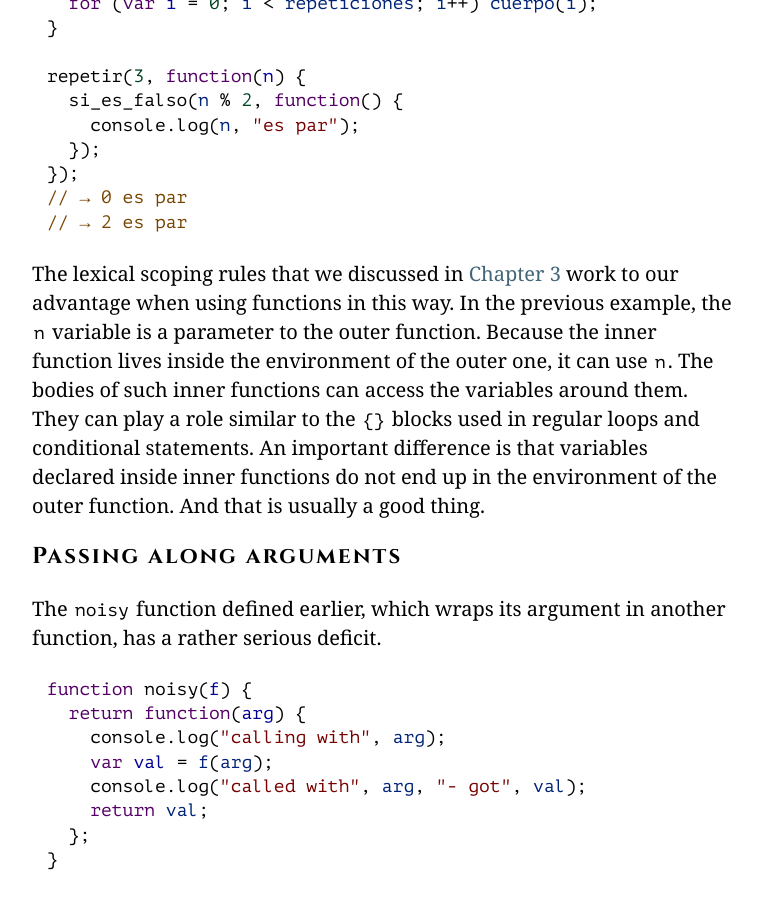
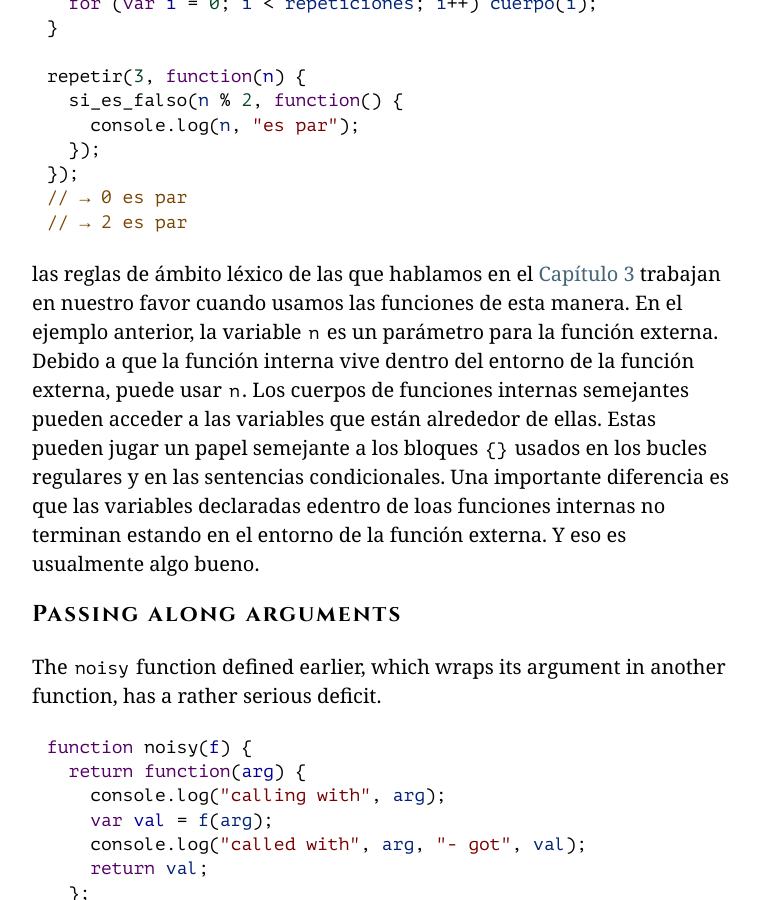
Before and after one commit to hectorip/Eloquent-JavaScript-ES-online, a Jekyll site: the page chapters/05_higher_order.html, which Jekyll copies as it is, in a window 1280 px wide and 900 px high, scrolled down 6090 px. Shown: the whole window, without its empty margins (258-1020 px from the left). Built offline with Jekyll 4.4.1, drawn with Linux system fonts in a browser that asks for light colours; nearby versions of some CDN libraries; library files that are not in the unit come from our copies.

Commit message:
Ámbito léxico en funciones anidadas

```diff
--- a/chapters/05_higher_order.html
+++ b/chapters/05_higher_order.html
@@ -241,16 +241,17 @@ Por ejemplo, puedes tener funciones que creen nuevas funciones.</p>
 });
 <span class="cm-comment">// → 0 es par</span>
 <span class="cm-comment">// → 2 es par</span></pre>
-<p><a class=p_ident id="p_i6rGSdWQvz" href="#p_i6rGSdWQvz"></a>The lexical scoping
-rules that we discussed in <a href="03_functions.html#scoping">Chapter 3</a>
-work to our advantage when using functions in this way. In the previous example, the <code>n</code> variable is a parameter to the outer function.
-Because the inner function lives inside the environment of the outer
-one, it can use <code>n</code>. The bodies of such inner functions can access the
-variables around them. They can play a role similar to the <code>{}</code> blocks
-used in regular loops and conditional statements. An important
-difference is that variables declared inside inner functions do not
-end up in the environment of the outer function. And that is usually a
-good thing.</p>
+<p><a class=p_ident id="p_MhpG45TzHU" href="#p_MhpG45TzHU"></a>las reglas
+de ámbito léxico de las que hablamos en el <a href="03_functions.html#scoping">Capítulo 3</a>
+trabajan en nuestro favor cuando usamos las funciones de esta manera. En el ejemplo anterior,
+la variable <code>n</code> es un parámetro para la función externa.
+Debido a que la función interna vive dentro del entorno de la función externa,
+puede usar <code>n</code>. Los cuerpos de funciones internas semejantes pueden
+acceder a las variables que están alrededor de ellas. Estas pueden
+jugar un papel semejante a los bloques <code>{}</code> usados en los bucles regulares y
+en las sentencias condicionales. Una importante diferencia es que las
+variables declaradas edentro de loas funciones internas no terminan estando en el
+entorno de la función externa. Y eso es usualmente algo bueno.</p>
 <h2><a class=h_ident id="h_7/X8BSjdvi" href="#h_7/X8BSjdvi"></a>Passing along arguments</h2>
 <p><a class=p_ident id="p_IYAO9/PwTt" href="#p_IYAO9/PwTt"></a>The <code>noisy</code> function
 defined earlier, which wraps its argument in another function, has a rather
```
Also changed, not shown: 1 other file.
